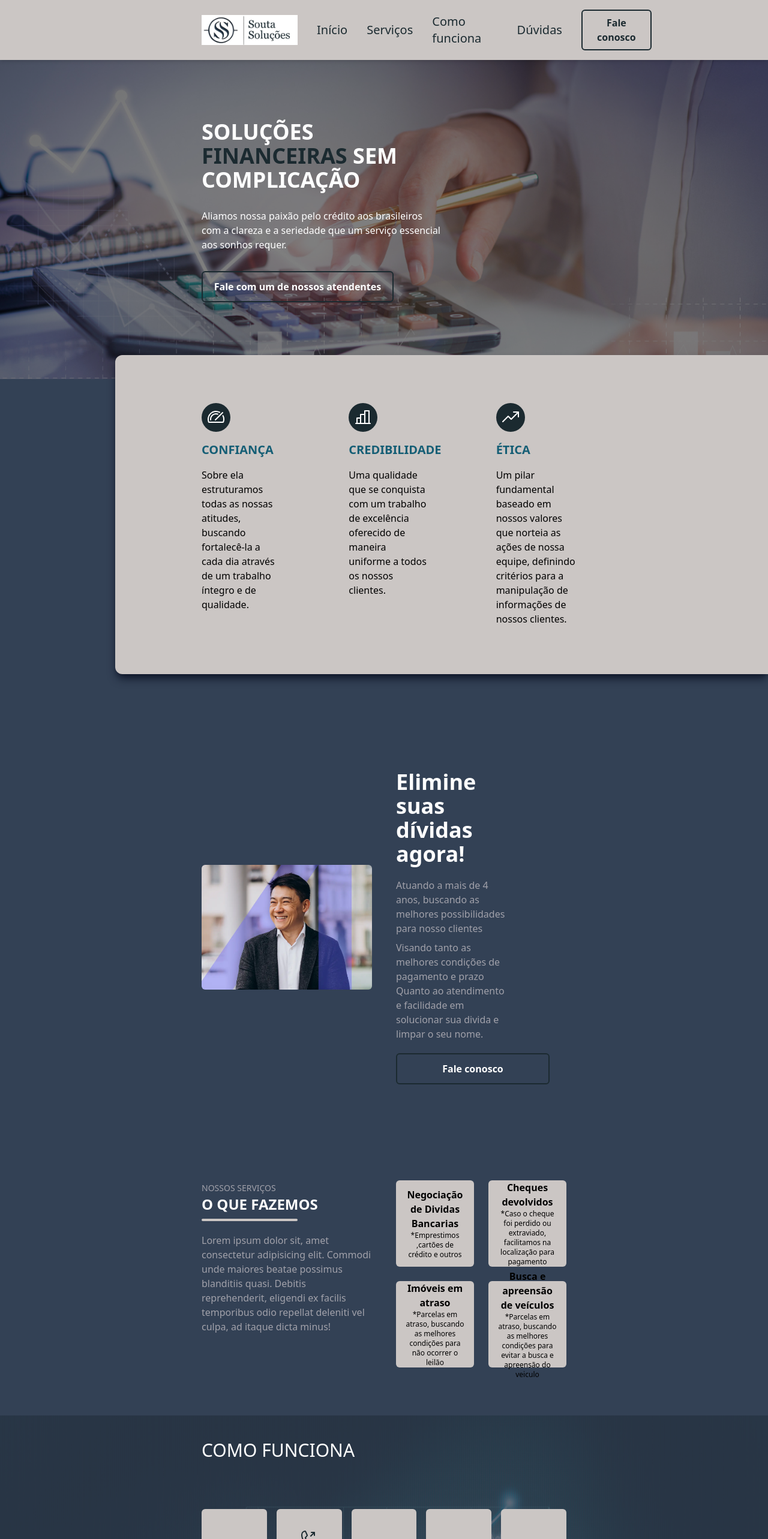
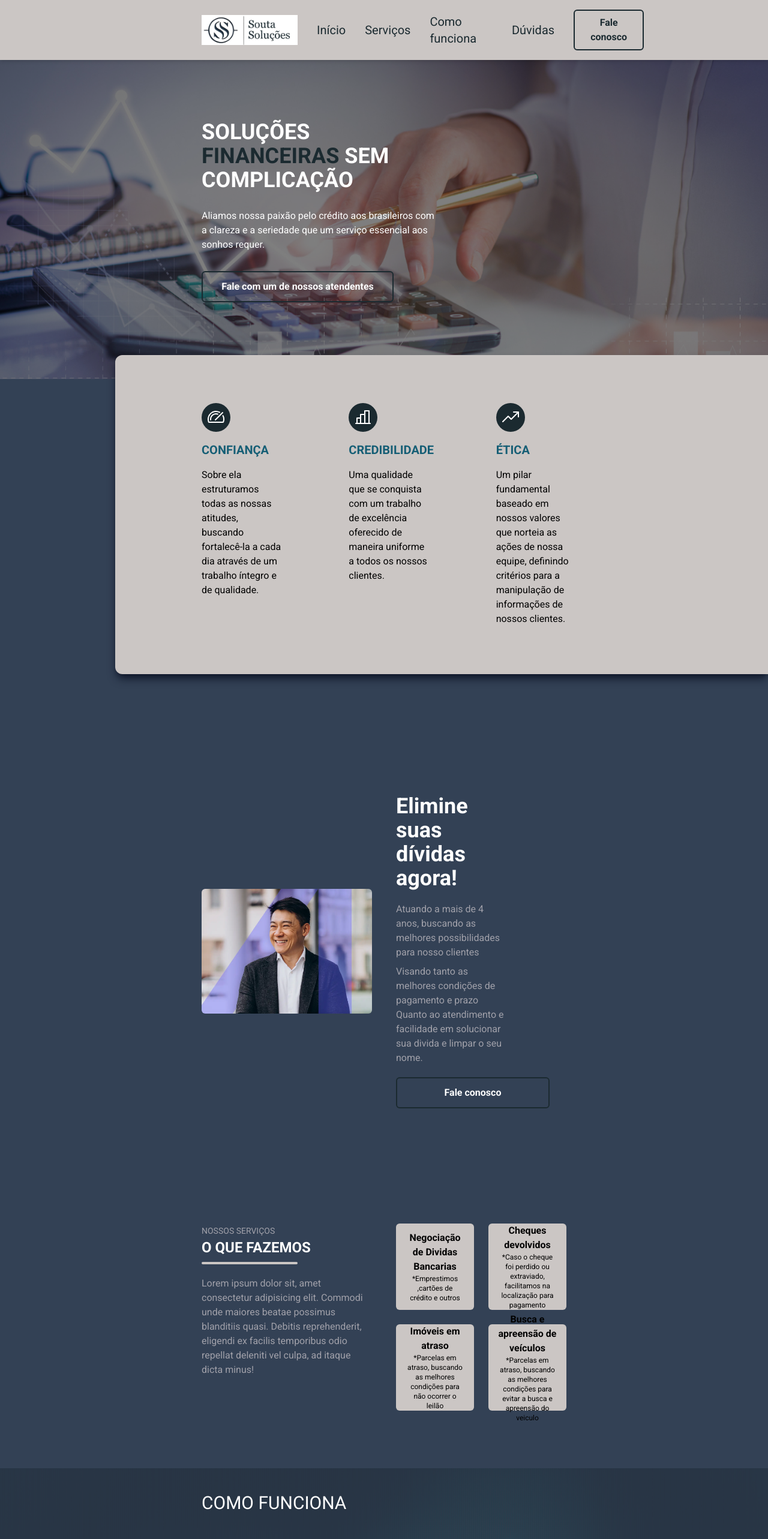
Before and after one commit to PedroDmMaia/Souta_Solucoes, a React (Vite) app: page / in a window 1280 px wide. Shown: the top 2566 px of the page at 60% size. Built offline with nearby package versions, Linux system fonts and the light colour scheme.

Commit message:
adding clay navigation functionality

```diff
--- a/index.html
+++ b/index.html
@@ -5,6 +5,9 @@
     <link rel="icon" type="image/svg+xml" href="/vite.svg" />
     <meta name="viewport" content="width=device-width, initial-scale=1.0" />
     <link rel="stylesheet" href="https://unpkg.com/aos@next/dist/aos.css" />
+    <link rel="preconnect" href="https://fonts.googleapis.com">
+    <link rel="preconnect" href="https://fonts.gstatic.com" crossorigin>
+    <link href="https://fonts.googleapis.com/css2?family=Roboto:ital,wght@0,100;0,300;0,400;0,500;0,700;0,900;1,100;1,300;1,400;1,500;1,700;1,900&display=swap" rel="stylesheet">
     <title>Vite + React + TS</title>
   </head>
   <body>
--- a/src/app.tsx
+++ b/src/app.tsx
@@ -12,7 +12,7 @@ import { Topics } from './sections/topics'
 
 export function App() {
   return (
-    <>
+    <div className="font-roboto">
       <Toaster richColors />
       <NavBar />
       <main className="bg-slate-700 w-full h-full pt-[4.5rem]">
@@ -25,6 +25,6 @@ export function App() {
         <ContactForm />
         <Footer />
       </main>
-    </>
+    </div>
   )
 }
--- a/src/components/button.tsx
+++ b/src/components/button.tsx
@@ -2,11 +2,25 @@ import { ReactNode } from 'react'
 
 type ButtonProps = {
   children: ReactNode
+  link: string
 }
-export function Button({ children }: ButtonProps) {
+export function Button({ children, link }: ButtonProps) {
+  const handleClick = (event: React.MouseEvent<HTMLAnchorElement>) => {
+    event.preventDefault()
+    const section = document.getElementById(link)
+    if (section) {
+      section.scrollIntoView({ behavior: 'smooth' })
+    }
+  }
+
   return (
-    <button className="md:ml-8 py-2 px-3 w-36 bg-transparent border-2 border-corTexto text-corTexto hover:bg-corTexto hover:border-transparent hover:text-white rounded-md font-semibold ease-in-out duration-300">
-      <a href="">{children}</a>
+    <button
+      type="button"
+      className="md:ml-8 py-2 px-3 w-36 bg-transparent border-2 border-corTexto text-corTexto hover:bg-corTexto hover:border-transparent hover:text-white rounded-md font-semibold scroll-smooth"
+    >
+      <a href={`#${link}`} onClick={handleClick}>
+        {children}
+      </a>
     </button>
   )
 }
--- a/src/components/navBar.tsx
+++ b/src/components/navBar.tsx
@@ -1,17 +1,33 @@
 import { List, X } from '@phosphor-icons/react'
-import { useState } from 'react'
+import { MouseEvent as ReactMouseEvent, useState } from 'react'
 
 import Logo from '../../public/Cópia de Cabeçalho.jpg'
 import { Button } from './button'
+
+interface Link {
+  name: string
+  link: string
+}
 export function NavBar() {
-  const Links = [
-    { name: 'Início', link: '/' },
-    { name: 'Serviços', link: '/' },
-    { name: 'Como funciona', link: '/' },
-    { name: 'Dúvidas', link: '/' },
+  const Links: Link[] = [
+    { name: 'Início', link: 'home' },
+    { name: 'Serviços', link: 'services' },
+    { name: 'Como funciona', link: 'howWorking' },
+    { name: 'Dúvidas', link: 'faq' },
   ]
 
   const [isOpen, setIsOpen] = useState(false)
+
+  const handleClick = (
+    event: ReactMouseEvent<HTMLAnchorElement>,
+    link: string,
+  ) => {
+    event.preventDefault()
+    const section = document.getElementById(link)
+    if (section) {
+      section.scrollIntoView({ behavior: 'smooth' })
+    }
+  }
 
   return (
     <div className="shadow-md w-full fixed top-0 left-0 z-50">
@@ -29,14 +45,15 @@ export function NavBar() {
           {Links.map((link, index) => (
             <li key={index} className="lg:ml-8 text-xl lg:my-0 my-7">
               <a
-                href={link.name}
+                href={`#${link.link}`}
                 className="text-corTexto hover:text-white cursor-pointer duration-150"
+                onClick={(event) => handleClick(event, link.link)}
               >
                 {link.name}
               </a>
             </li>
           ))}
-          <Button>Fale conosco</Button>
+          <Button link="form">Fale conosco</Button>
         </ul>
       </div>
     </div>
--- a/src/sections/FAQ.tsx
+++ b/src/sections/FAQ.tsx
@@ -10,7 +10,9 @@ export function Faq() {
   ]
 
   return (
-    <div className="bg-cor-fundo md:py-20 py-12 rounded-2xl md:px-10 xl:px-[21rem] px-7 mb-10 md:grid grid-cols-2 flex flex-col-reverse mt-8 md:mt-0 mx-2 lg:mx-10">
+    <>
+      <div id="faq" className="pt-16 md:pt-28"></div>
+      <div className="bg-cor-fundo md:py-20 py-12 rounded-2xl md:px-10 xl:px-[21rem] px-7 mb-10 md:grid grid-cols-2 flex flex-col-reverse mt-8 md:mt-0 mx-2 lg:mx-10 ">
         <div className="">
           {FaqData.map((question, i) => (
             <Accordion
@@ -28,7 +30,9 @@ export function Faq() {
               <br /> frequentes
             </h4>
             <div className="flex flex-col md:items-end items-center gap-4 mb-9 md:mb-0">
-            <span className="block opacity-20">Faltou alguma informção ?</span>
+              <span className="block opacity-20">
+                Faltou alguma informção ?
+              </span>
               <button className="bg-transparent border-2 border-corTexto w-64 text-corTexto hover:bg-corTexto hover:border-transparent hover:text-white rounded-md py-3 font-semibold ease-in-out duration-300">
                 <a href="">Tirar uma dúvida</a>
               </button>
@@ -36,5 +40,6 @@ export function Faq() {
           </div>
         </div>
       </div>
+    </>
   )
 }
--- a/src/sections/form.tsx
+++ b/src/sections/form.tsx
@@ -47,7 +47,7 @@ export function ContactForm() {
   }
 
   return (
-    <div className="max-w-md mx-auto p-4 pt-0 relative my-20">
+    <div id="form" className="max-w-md mx-auto p-4 pt-0 relative py-20">
       <h3 className="text-center py-5 text-4xl uppercase font-bold">
         Entre em contato <span className="text-zinc-400">conosco</span>
       </h3>
--- a/src/sections/home.tsx
+++ b/src/sections/home.tsx
@@ -2,7 +2,10 @@ import image from '../../public/imagem-3a-dobra-2.webp'
 
 export function Home() {
   return (
-    <div className="mt-20 md:mt-20 md:px-10 xl:px-[21rem] px-7 grid lg:grid-cols-2 mb-12 md:mb-20 items-center gap-4 lg:gap-10">
+    <div
+      id="home"
+      className="pt-24 md:pt-20 md:px-10 xl:px-[21rem] px-7 grid lg:grid-cols-2 items-center gap-4 lg:gap-10"
+    >
       <img className="rounded-md" src={image} alt="" />
       <div className="xl:py-20 flex flex-col gap-5 items-start pt-5 md:pt-0 pr-0 lg:pr-24">
         <h3 className="text-3xl md:text-4xl font-bold leading-none text-white">
--- a/src/sections/howWorking.tsx
+++ b/src/sections/howWorking.tsx
@@ -8,6 +8,8 @@ import {
 
 export function HowWork() {
   return (
+    <>
+      <div id="howWorking" className="pt-4"></div>
       <div className="bg-paralax bg-cover bg-fixed relative bg-center mt-20">
         <div className="absolute inset-0 bg-slate-700 opacity-80 z-0"></div>
 
@@ -60,11 +62,13 @@ export function HowWork() {
               <div>
                 <Smiley size={32} />
               </div>
-            <span className="font-bold uppercase text-xl">Limpeza no nome</span>
+              <span className="font-bold uppercase text-xl">
+                Limpeza no nome
+              </span>
               <p>
                 Pagando a primeira parcela da sua Divida, seu nome sairá de
-              restrição dos órgãos de Proteção de Crédito (SPC/SERARA) em até 48
-              horas
+                restrição dos órgãos de Proteção de Crédito (SPC/SERARA) em até
+                48 horas
               </p>
             </div>
 
@@ -83,5 +87,6 @@ export function HowWork() {
           </div>
         </div>
       </div>
+    </>
   )
 }
--- a/src/sections/services.tsx
+++ b/src/sections/services.tsx
@@ -2,7 +2,10 @@ import { Bank, Car, HouseLine, Money } from '@phosphor-icons/react'
 
 export function Services() {
   return (
-    <div className="grid grid-cols-1 lg:grid-cols-2 gap-10 justify-between md:px-10 xl:px-[21rem] px-7">
+    <div
+      id="services"
+      className="grid grid-cols-1 lg:grid-cols-2 gap-10 justify-between md:px-10 xl:px-[21rem] px-7 pt-24 md:pt-28"
+    >
       <div>
         <span className="text-sm uppercase text-zinc-400">Nossos serviços</span>
         <h3 className="text-2xl uppercase text-white mb-2 font-bold">
--- a/src/sections/topics.tsx
+++ b/src/sections/topics.tsx
@@ -2,7 +2,7 @@ import { ChartBar, Speedometer, TrendUp } from '@phosphor-icons/react'
 
 export function Topics() {
   return (
-    <div className="bg-cor-fundo xl:ml-48 lg:ml-14 shadow-lg rounded-l-xl shadow-slate-900 xl:pl-8 xl:pr-52 xl:mb-20 z-20 relative">
+    <div className="bg-cor-fundo xl:ml-48 lg:ml-14 shadow-lg rounded-l-xl shadow-slate-900 xl:pl-8 xl:pr-52 xl:mb-10 z-20 relative">
       <div className="grid grid-cols-1 lg:grid-cols-3 gap-20 md:gap-28 py-12 md:py-20 md:mx-[7rem] -mt-10">
         <div className="flex flex-col lg:items-start items-center gap-4 md:text-start text-center">
           <div className="rounded-full bg-corTexto flex items-center justify-center text-white p-2">
--- a/tailwind.config.js
+++ b/tailwind.config.js
@@ -11,6 +11,9 @@ export default {
         'hero-image': "url('/public/hero.jpg')",
         paralax: "url('/public/paralax.jpg')",
       },
+      fontFamily: {
+        roboto: ['Roboto', 'sans-serif'],
+      },
     },
   },
   plugins: [],
```
Lines whose indentation alone changed are shown as unchanged.
